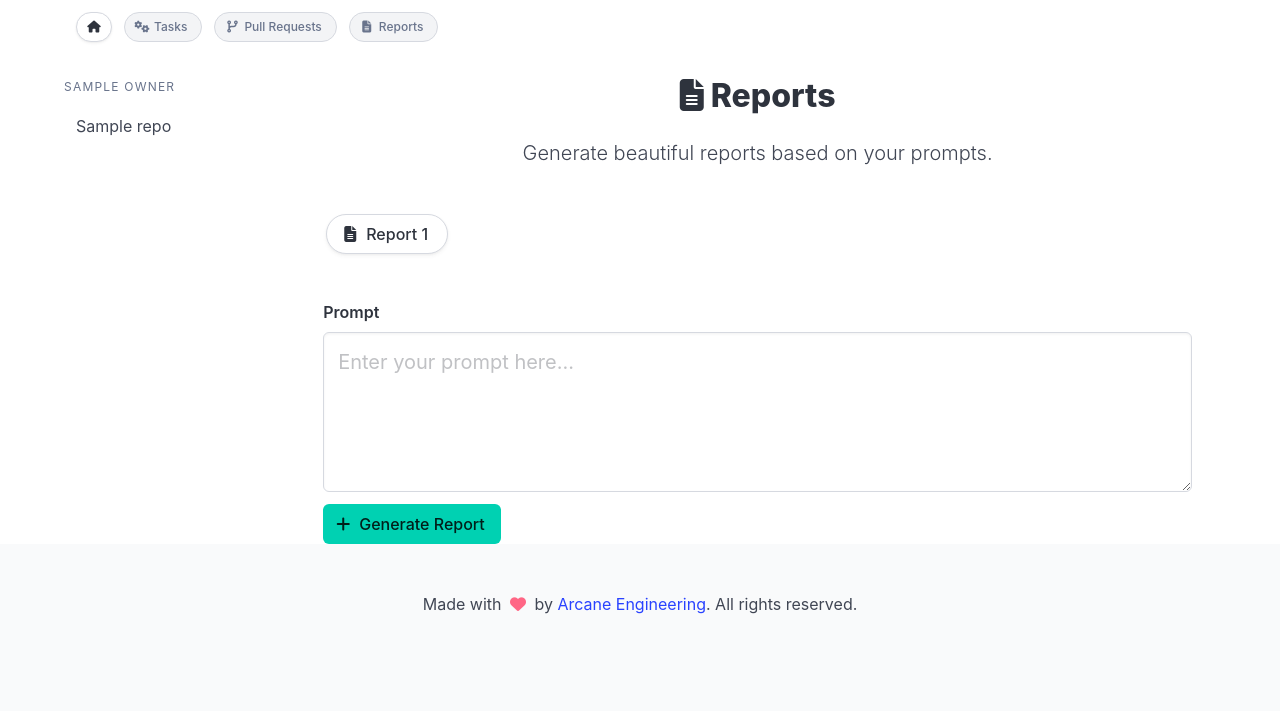
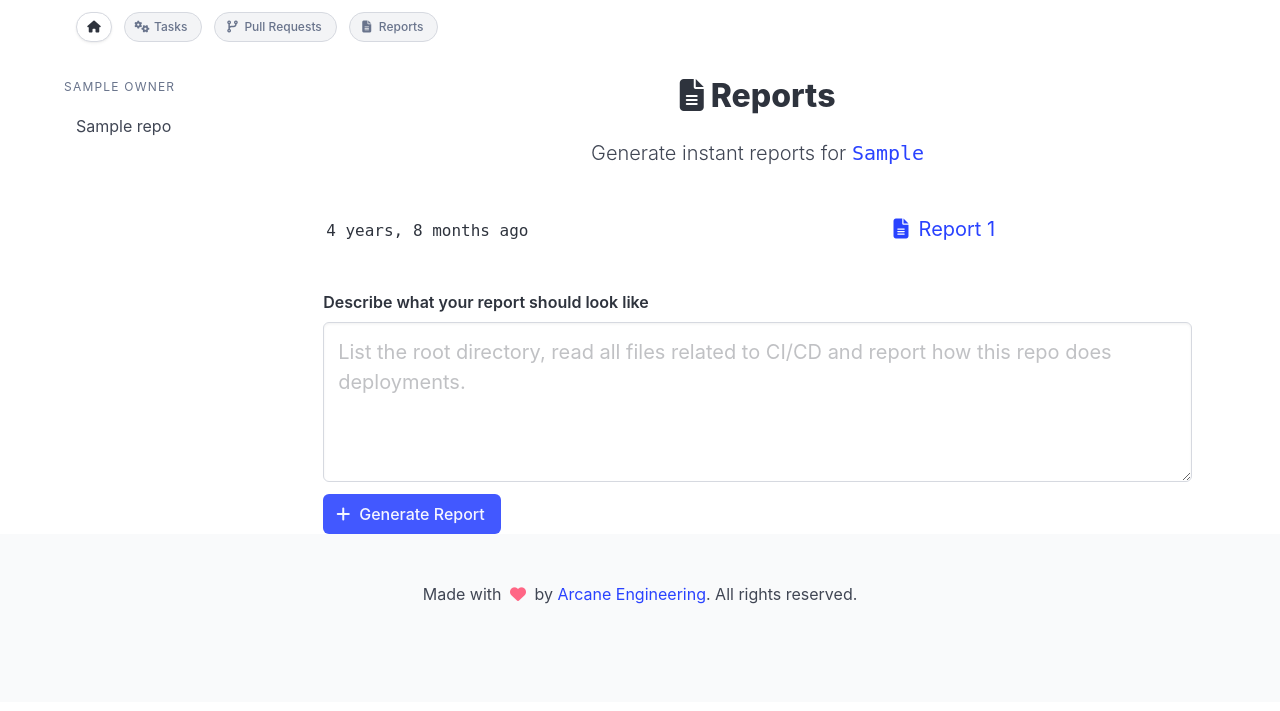
Before and after one commit to arc-eng/studio, a Django app: template reports/templates/list_reports.html in a window 1280 px wide. Shown: the top 711 px of the page. Run offline with Django 5.2, Linux system fonts and the light colour scheme; tables that the repository leaves empty hold one stand-in row (values such as "Sample post"); the template is opened without the code that fills it: values that come from a table or form of the project are taken from there, most other values are stand-ins (such as "Sample title", 1, 10 or a date in 2020); parts of the project's set-up code (start-up, migrations or seed data) failed here and were passed over; some libraries are stand-ins or nearby versions.

Commit message:
Pilot hints

```diff
--- a/demo/prompts.py
+++ b/demo/prompts.py
@@ -49,8 +49,8 @@ Do the following:
 The HTML code should meet the following requirements:
 
 - Uses BulmaCSS classes, components, elements and layout to style the report
-- Use Fa icons everywhere to make it look good
-- The outer most tag is a simple div with the class `container`
+- At the beginning of every header, use a FontAwesome icon
+- The outer most tag is a simple div with the class `box`
 - The top to bottom structure should be title, executive summary, table of contents, sections, and references
 
 Return only the HTML code, nothing else. Do not wrap it in backticks or code blocks.
--- a/reports/templates/list_reports.html
+++ b/reports/templates/list_reports.html
@@ -20,7 +20,7 @@
     </h3>
 
     <p class="content is-size-5 has-text-weight-light has-text-centered">
-        Generate beautiful reports based on your prompts.
+        Generate instant reports for <a href="https://github.com/{{ selected_repo }}" class="is-family-monospace" target="_blank">{{ selected_repo }}</a>
     </p>
 
     <div class="table-container p-3">
@@ -29,7 +29,12 @@
                 {% for report in reports %}
                     <tr>
                         <td>
-                            <a class="button is-rounded" href="{% url 'view_report' owner=repo_owner repo=repo_name report_id=report.id %}">
+                        <span class="has-font-weight-light is-family-monospace is-size-6">
+                            {{ report.created_at | timesince }} ago
+                        </span>
+                        </td>
+                        <td>
+                            <a class="" href="{% url 'view_report' owner=repo_owner repo=repo_name report_id=report.id %}">
                                 <span class="icon">
                                     <i class="fas fa-file-alt"></i>
                                 </span>
@@ -46,14 +51,14 @@
         <form method="post" action="{% url 'generate_report' owner=repo_owner repo=repo_name %}">
             {% csrf_token %}
             <div class="field">
-                <label class="label">Prompt</label>
+                <label class="label">Describe what your report should look like</label>
                 <div class="control">
-                    <textarea class="textarea is-medium" name="prompt" placeholder="Enter your prompt here..."></textarea>
+                    <textarea class="textarea is-medium" name="prompt" placeholder="List the root directory, read all files related to CI/CD and report how this repo does deployments."></textarea>
                 </div>
             </div>
             <div class="field is-grouped">
                 <div class="control">
-                    <button type="submit" class="button is-primary">
+                    <button type="submit" class="button is-link">
                         <span class="icon"><i class="fa fa-plus"></i></span>
                         <span>Generate Report</span>
                     </button>
--- a/reports/templates/view_report.html
+++ b/reports/templates/view_report.html
@@ -21,9 +21,7 @@
         </ul>
     </nav>
     {% if report.result %}
-        <div class="box">
-            {{ report.result | safe }}
-        </div>
+        {{ report.result | safe }}
 
     {% else %}
         <p class="content is-size-5 has-text-weight-light has-text-centered">
```
Also changed, not shown: .pilot-hints.md.
